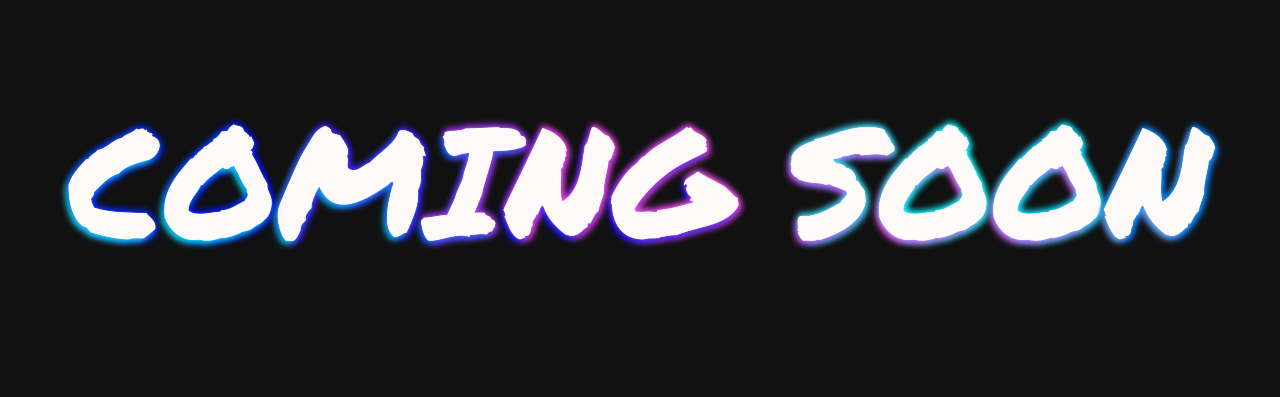
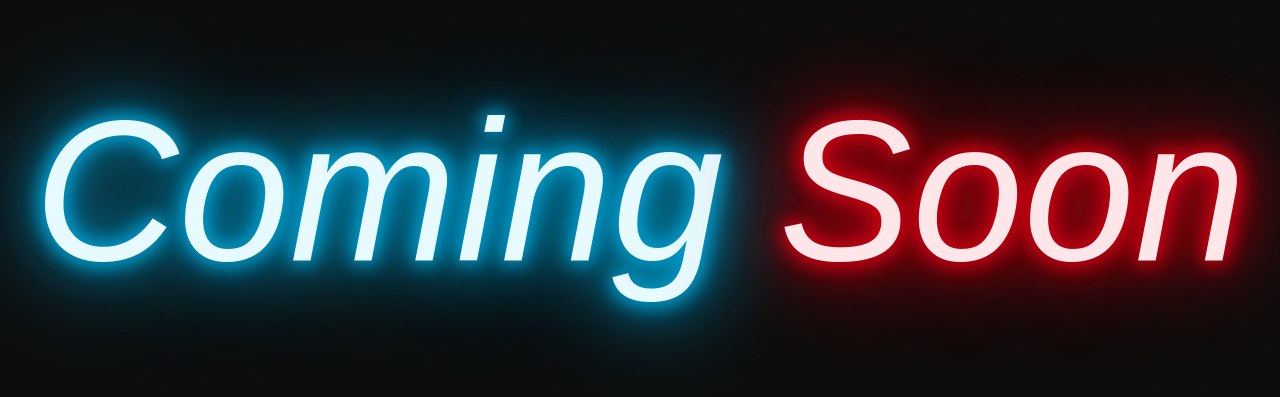
Before and after one commit to CC-Media/ComingSoon, a website built with Vite: page index.html in a window 1280 px wide. Shown: the part 209-606 px from the top of the page. Built offline with nearby package versions, Linux system fonts and the light colour scheme; a web font is replaced by a local one.

Commit message:
Impl: coming soon neon

```diff
--- a/index.html
+++ b/index.html
@@ -1,7 +1,7 @@
 
 
 <!DOCTYPE html>
-<link rel="stylesheet" type="text/scss" href="./style.scss">
+<link rel="stylesheet" href="./style.css">
 <html lang="en">
   <head>
     <meta charset="UTF-8" />
@@ -11,17 +11,9 @@
     <title>Coming Soon</title>
   </head>
 
-  <span>C</span>
-  <span>O</span>
-  <span>M</span>
-  <span>I</span>
-  <span>N</span>
-  <span>G</span>
-  <span>⁣⁣&nbsp</span>
-
-  <span>S</span>
-  <span>O</span>
-  <span>O</span>
-  <span>N</span>
+  <h1>
+    <i class="neon-blue">Coming</i>
+    <i class="neon-red">Soon</i>
+  </h1>
 
 </html>
--- /dev/null
+++ b/style.css
@@ -0,0 +1,67 @@
+@font-face {
+	font-family: "neon-tubes-2-regular";
+	src:
+	  url("https://assets.codepen.io/2585/NeonTubes2.otf") format("woff"),
+	  url("https://assets.codepen.io/2585/NeonTubes2.otf") format("opentype"),
+	  url("https://assets.codepen.io/2585/NeonTubes2.otf") format("truetype")
+	;
+  }
+
+  .neon-red {
+	--neon: hsl(355 100% 95%);
+	--neon-glow: hsl(355 98% 40%);
+  }
+
+  .neon-blue {
+	--neon: hsl(192 100% 95%);
+	--neon-glow: hsl(194 100% 40%);
+  }
+
+  h1 > i {
+	color: var(--neon);
+	text-shadow:
+	  0 0 20px var(--neon-glow),
+	  0 0 2.5vmin var(--neon-glow),
+	  0 0 5vmin var(--neon-glow),
+	  0 0 10vmin var(--neon-glow),
+	  0 0 15vmin var(--neon-glow);
+  }
+
+  @media (dynamic-range: high) {
+	.neon-red {
+	  --neon-glow: color(display-p3 1 0 0);
+	}
+
+	.neon-blue {
+	  --neon-glow: color(display-p3 0 0.75 1);
+	}
+
+	h1 > i {
+	  text-shadow:
+		0 0 2.5vmin var(--neon-glow),
+		0 0 10vmin var(--neon-glow),
+		0 0 15vmin var(--neon-glow);
+	}
+  }
+
+  h1 {
+	text-align: center;
+	font-size: 25vmin;
+	font-weight: normal;
+  }
+
+  html {
+	block-size: 100%;
+	inline-size: 100%;
+	background-color: hsl(0 0% 5%);
+  }
+
+  body {
+	min-block-size: 100%;
+	min-inline-size: 100%;
+	margin: 0;
+	box-sizing: border-box;
+	display: grid;
+	place-content: center;
+	font-family: "neon-tubes-2-regular", sans-serif;
+  }
--- a/style.scss
+++ /dev/null
@@ -1,50 +0,0 @@
-@import 'https://fonts.googleapis.com/css?family=Permanent+Marker';
-
-$r : 6px;  // glow radius
-$o : 3px;  // glow offset
-$d : 3s;    // duration
-$chars : 11; // # of letters
-$bg : #111; // background color
-
-$c : cyan rgb(0, 17, 255) rgb(255, 71, 240);
-
-body {
-	font: 12vw/1 Permanent Marker;
-	display: flex;
-	align-items: center;
-	justify-content: center;
-	height: 95vh;
-	text-align: center;
-	background: $bg;
-	color: snow;
-}
-
-span {
-	animation: glow $d ease-in-out both infinite;
-
-	@for $i from 1 through $chars {
-		&:nth-child(#{$i}) {
-			animation-delay: $i/$chars * -$d;
-		}
-	}
-}
-
-@mixin glow($c1, $c2, $c3) {
-	text-shadow:
-		0 0 $r/6 snow,
-		0 (-$o) $r $c3,
-		(-$o) $o $r $c2,
-		$o $o $r $c3;
-}
-
-@keyframes glow {
-	0%, 100% {
-		@include glow(nth($c, 1), nth($c, 2), nth($c, 3));
-	}
-	33% {
-		@include glow(nth($c, 2), nth($c, 3), nth($c, 1));
-	}
-	66% {
-		@include glow(nth($c, 3), nth($c, 1), nth($c, 2));
-	}
-}
```
